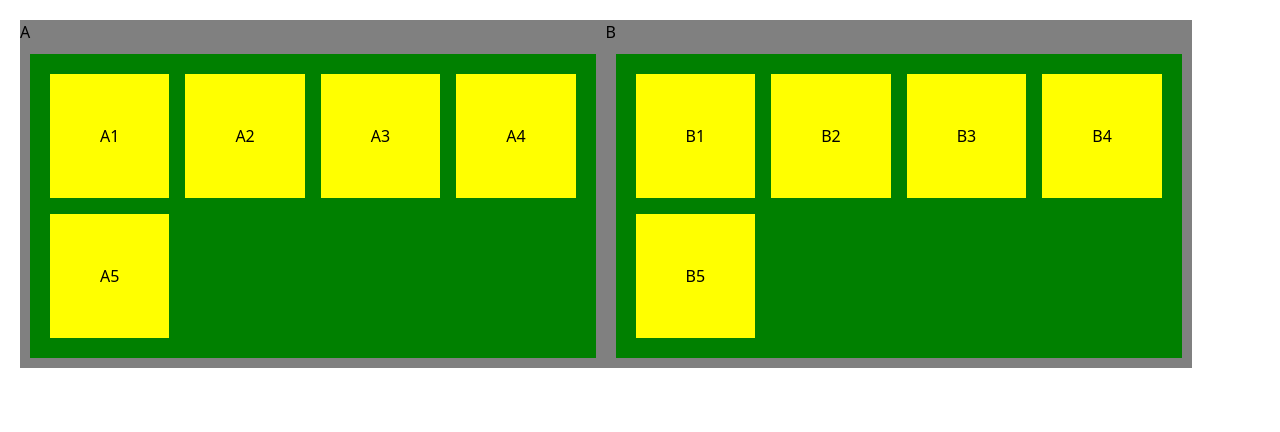
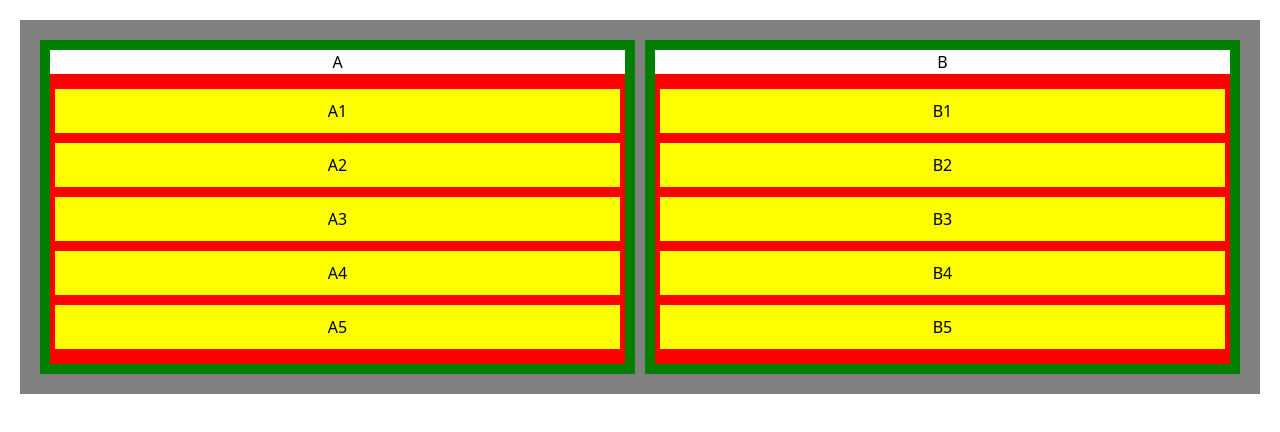
Before and after one commit to MuhammadHamzaChippa/Nested-Multiple-Container, a React (Create React App) app: page / in a window 1280 px wide. Shown: the top 432 px of the page. Built offline with nearby package versions, Linux system fonts and the light colour scheme; the HTML template or start-up script is replaced by a standard one.

Commit message:
Multiple List Container

```diff
--- a/package.json
+++ b/package.json
@@ -10,6 +10,7 @@
     "@testing-library/react": "^13.3.0",
     "@testing-library/user-event": "^13.5.0",
     "react": "^18.2.0",
+    "react-beautiful-dnd": "^13.1.0",
     "react-dom": "^18.2.0",
     "react-scripts": "5.0.1",
     "web-vitals": "^2.1.4"
--- a/src/App.js
+++ b/src/App.js
@@ -1,10 +1,10 @@
 import logo from './logo.svg';
 import './App.css';
 import Grid from './components/Grid/Grid';
-
+import List from './components/LIst/List';
 function App() {
   return (
-    <Grid />
+    <List />
   );
 }
 
--- /dev/null
+++ b/src/components/LIst/Item.js
@@ -0,0 +1,26 @@
+import React from 'react'
+import { Draggable } from 'react-beautiful-dnd'
+const Item = ({ item, index }) => {
+    return (
+        <Draggable draggableId={item.id} index={index} key={item.id}>
+            {(provided, snapshot) => {
+                return (
+                    <div>
+                    <div
+                        ref={provided.innerRef}
+                        snapshot={snapshot}
+                        {...provided.draggableProps}
+                        {...provided.dragHandleProps}
+                        className='bg-[yellow] my-[10px] text-center p-[10px]' >
+                        {item.text}
+                    </div>
+                    {provided.placeholder}
+                    </div>
+                )
+            }}
+
+        </Draggable>
+    )
+}
+
+export default Item
--- /dev/null
+++ b/src/components/LIst/List.js
@@ -0,0 +1,73 @@
+import React, { useState } from 'react'
+import { DragDropContext, Droppable } from 'react-beautiful-dnd'
+import Item from './Item'
+const List = () => {
+    const [items, setItems] = useState({
+        A: [{ id: "1", text: "A1" }, { id: "2", text: "A2" }, { id: "3", text: "A3" }, { id: "4", text: "A4" }, { id: "5", text: "A5" }],
+        B: [{ id: "6", text: "B1" }, { id: "7", text: "B2" }, { id: "8", text: "B3" }, { id: "9", text: "B4" }, { id: "10", text: "B5" }]
+    })
+
+    const [containers, setContainers] = useState(Object.keys(items))
+    const removeFromList = (list, index) => {
+        const result = Array.from(list);
+        const [removed] = result.splice(index, 1);
+        return [removed, result];
+    };
+
+    const addToList = (list, index, element) => {
+        const result = Array.from(list);
+        result.splice(index, 0, element);
+        return result;
+    };
+
+    const onDragEnd = (result) => {
+        if (!result.destination) {
+            return;
+        }
+        console.log(result)
+        const listCopy = { ...items };
+
+        const sourceList = listCopy[result.source.droppableId];
+        const [removedElement, newSourceList] = removeFromList(
+            sourceList,
+            result.source.index
+        );
+        listCopy[result.source.droppableId] = newSourceList;
+        const destinationList = listCopy[result.destination.droppableId];
+        listCopy[result.destination.droppableId] = addToList(
+            destinationList,
+            result.destination.index,
+            removedElement
+        );
+
+        setItems(listCopy);
+    };
+
+    return (
+        <div className='p-[20px] bg-[grey] m-[20px]' id="main__area">
+            <DragDropContext onDragEnd={onDragEnd}>
+                <div className='grid grid-cols-2 gap-[10px]'>
+                    {containers.map((container, index) => {
+                        return (
+                            <div className='bg-[green] p-[10px]' key={index}>
+                                <div className='bg-[white] text-center'>{container}</div>
+                                <Droppable droppableId={container} >
+                                    {(provided) => (
+                                        <div {...provided.droppableProps} ref={provided.innerRef} className="bg-[red] p-[5px]">
+                                            {items[container].map((item, index) => (
+                                                <Item item={item} index={index} />
+                                            ))}
+                                            {provided.placeholder}
+                                        </div>
+                                    )}
+                                </Droppable>
+                            </div>
+                        )
+                    })}
+                </div>
+            </DragDropContext>
+        </div>
+    )
+}
+
+export default List
```
Also changed, not shown: 1 other file (tests, documents, lock files or other folders).
